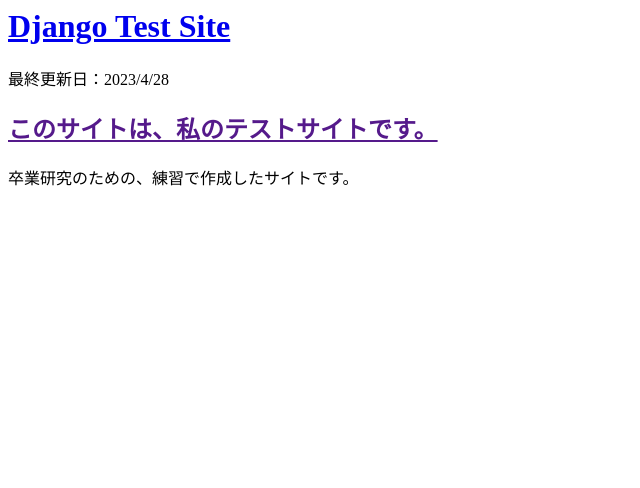
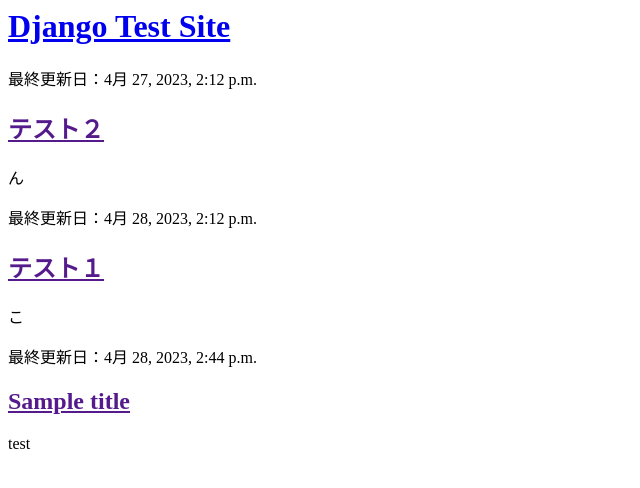
Before and after one commit to E1917/my-firt-blog, a Django app: page / in a window 1280 px wide. Shown: the top 488 px of the page, without its empty margins (0-640 px from the left). Run offline with Django 3.2, Linux system fonts and the light colour scheme; data comes from the database, SQL or seed files in the repository; both versions use the stored data as it was after the commit.

Commit message:
Modified templates to display posts from database.

```diff
--- a/blog/models.py
+++ b/blog/models.py
@@ -11,7 +11,7 @@
     published_date = models.DateTimeField(blank=True, null=True)
 
 
-    def publish(serf):
+    def publish(self):
         self.published_date = timezone.now()
         self.save()
 
--- a/blog/templates/blog/post_list.html
+++ b/blog/templates/blog/post_list.html
@@ -4,15 +4,18 @@
     </head>
 
 <body>
+
     <div>
         <h1><a href="/">Django Test Site</a></h1>
     </div>
 
+   {% for post in posts %}
     <div>
-        <p>最終更新日：2023/4/28</p>
-        <h2><a href="">このサイトは、私のテストサイトです。</a></h2>
-        <p>卒業研究のための、練習で作成したサイトです。</p>
+        <p>最終更新日：{{ post.published_date }}</p>
+        <h2><a href="">{{ post.title }}</a></h2>
+        <p>{{ post.text|linebreaksbr }}</p>
     </div>
+    {% endfor %}
 
 </body>
 </html>
--- a/blog/views.py
+++ b/blog/views.py
@@ -1,6 +1,9 @@
 from django.shortcuts import render
+from django.utils import timezone
+from .models import Post
 
 # Create your views here.
 
 def post_list(request):
-    return render(request, 'blog/post_list.html',{})
+    posts = Post.objects.filter(published_date__lte = timezone.now()).order_by('published_date')
+    return render(request, 'blog/post_list.html',{'posts': posts})
```
Also changed, not shown: db.sqlite3.
